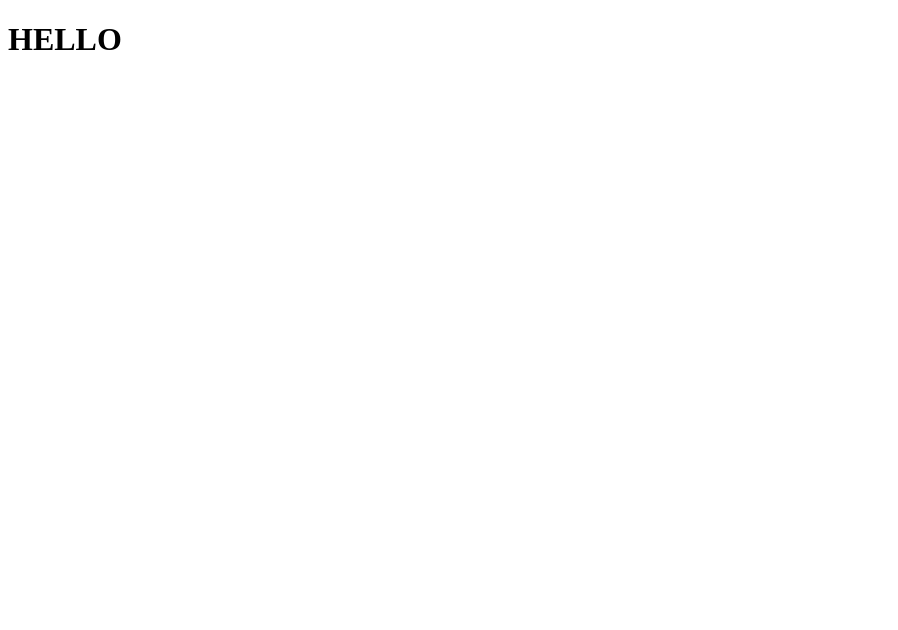
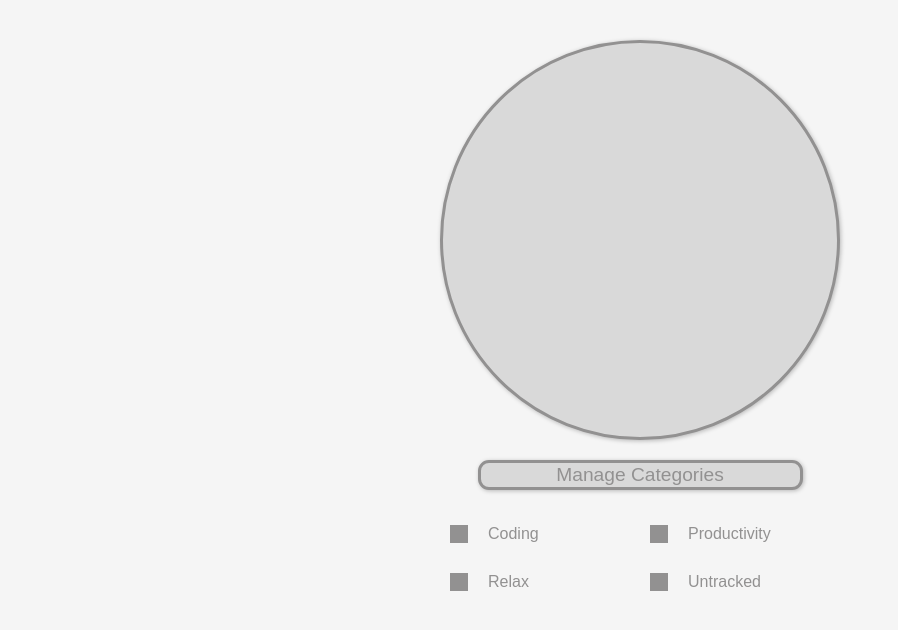
Before and after one commit to OPolo704/Kronos-Time-Tracker, a plain HTML site: page stats.html in a window 1280 px wide. Shown: the whole page, without its empty margins (0-898 px from the left). Drawn offline with Linux system fonts and the light colour scheme; a web font is replaced by a local one.

Commit message:
stats page initialized

```diff
--- a/stats.html
+++ b/stats.html
@@ -3,9 +3,59 @@
   <head>
     <meta charset="UTF-8" />
     <meta name="viewport" content="width=device-width, initial-scale=1.0" />
-    <title>Document</title>
+
+    <script src="https://accounts.google.com/gsi/client" async defer></script>
+    <script
+      src="https://kit.fontawesome.com/7036043621.js"
+      crossorigin="anonymous"
+    ></script>
+
+    <link rel="preconnect" href="https://fonts.googleapis.com" />
+    <link rel="preconnect" href="https://fonts.gstatic.com" crossorigin />
+    <link
+      href="https://fonts.googleapis.com/css2?family=Kantumruy+Pro:ital,wght@0,100..700;1,100..700&display=swap"
+      rel="stylesheet"
+    />
+
+    <link rel="stylesheet" href="style.css" />
+    <link
+      rel="icon"
+      type="image/x-icon"
+      href="/images/Kronos Time Tracker logo png.png"
+    />
+    <title>Kronos Time Tracker | Statistics</title>
   </head>
   <body>
-    <h1>HELLO</h1>
+    <div class="stat-1">
+      <button class="pie-chart"></button>
+    </div>
+
+    <div class="categories">
+      <button class="categories-btn">Manage Categories</button>
+    </div>
+
+    <div class="category-list">
+      <div class="category-list-grid">
+        <div class="category-list-item">
+          <div></div>
+          <div>Coding</div>
+        </div>
+        <div class="category-list-item">
+          <div></div>
+          <div>Productivity</div>
+        </div>
+        <div class="category-list-item">
+          <div></div>
+          <div>Relax</div>
+        </div>
+        <div class="category-list-item">
+          <div></div>
+          <div>Untracked</div>
+        </div>
+      </div>
+    </div>
+
+    <script src="shared.js"></script>
+    <script src="script.js"></script>
   </body>
 </html>
--- a/style.css
+++ b/style.css
@@ -1,3 +1,5 @@
+/* -- SHARED -- */
+
 * {
   box-sizing: border-box;
   margin: 0;
@@ -39,11 +41,14 @@ button {
   border: solid 3px #929191;
   border-radius: 11px;
   box-shadow: 1px 1px 4px 0px rgba(0, 0, 0, 0.25);
+  overflow: hidden;
 }
 
 button:hover {
   cursor: pointer;
 }
+
+/* -- MAIN PAGE -- */
 
 .info {
   display: flex;
@@ -176,3 +181,60 @@ button:hover {
   flex-grow: 1;
   text-align: center;
 }
+
+/* -- STATS PAGE -- */
+
+.stat-1 {
+  display: flex;
+  align-items: center;
+  justify-content: center;
+  margin-top: 40px;
+}
+
+.pie-chart {
+  width: 80%;
+  max-width: 400px;
+  aspect-ratio: 1/1;
+  border-radius: 100%;
+}
+
+.categories {
+  display: flex;
+  align-items: center;
+  justify-content: center;
+  margin-top: 20px;
+}
+
+.categories-btn {
+  height: 30px;
+  width: 65%;
+  max-width: 325px;
+  font-size: 1.2rem;
+}
+
+.category-list {
+  padding: 20px 10%;
+  display: flex;
+  justify-content: center;
+  align-items: center;
+}
+
+.category-list-grid {
+  width: 100%;
+  max-width: 400px;
+  display: grid;
+  grid-template-columns: 50% 50%;
+  justify-content: center;
+}
+
+.category-list-item {
+  padding: 15px 10px;
+  display: flex;
+}
+
+.category-list-item > :first-child {
+  margin-right: 20px;
+  height: 100%;
+  aspect-ratio: 1/1;
+  background-color: #929191;
+}
```
